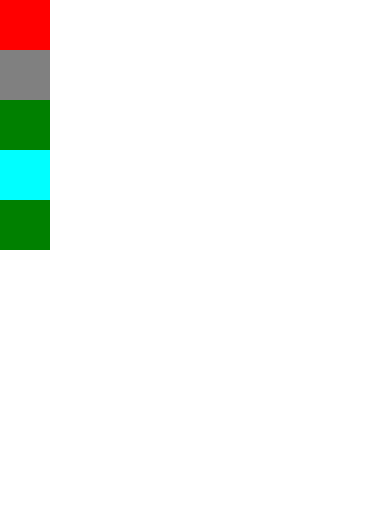
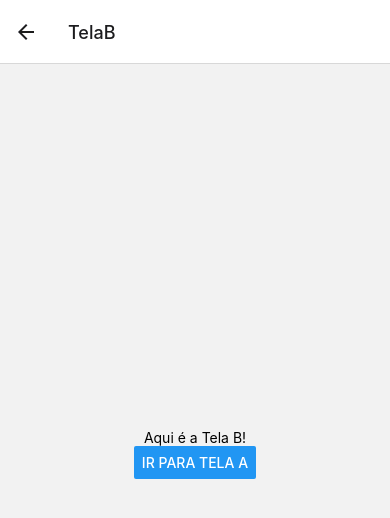
Before and after one commit to flavianarumi/topicos, a React Native app: screen /TelaB in a window 390 px wide. Shown: the top 518 px of the page. Built offline with nearby package versions, Linux system fonts and the light colour scheme.

Commit message:
add telas

```diff
--- a/App.js
+++ b/App.js
@@ -123,13 +123,26 @@
 // }
 
 // --------------------------------------------
+// import React from "react";
+// import { Text, View } from "react-native";
+// import FlexBox from "./componentes/FlexBox";
+// import styles from "./estilos";
+
+// export default function App() {
+//   return(
+//     <FlexBox/>
+//   )
+// }
+// --------------------------------------------
 import React from "react";
-import { Text, View } from "react-native";
-import FlexBox from "./componentes/FlexBox";
-import styles from "./estilos";
+import { Text, View, SafeAreaView } from "react-native";
+import { NavigationContainer } from "@react-navigation/native";
+import MyStack from "./Telas/MyStack";
 
-export default function App() {
-  return(
-    <FlexBox/>
-  )
-}
+export default props => (
+  <SafeAreaView style={{flex: 1}}>
+    <NavigationContainer>
+      <MyStack/>
+    </NavigationContainer>
+  </SafeAreaView>
+)
--- /dev/null
+++ b/Telas/MyStack.js
@@ -0,0 +1,37 @@
+import React from "react";
+// import TelaA from "./TelaA";
+// import TelaB from "./TelaB";
+import { View, Text, Button } from "react-native";
+import { createNativeStackNavigator } from "@react-navigation/native-stack";
+
+const Stack = createNativeStackNavigator()
+
+export default function MyStack() {
+    return (
+    <Stack.Navigator>
+        <Stack.Screen name="TelaA" component={TelaA} />
+        <Stack.Screen name="TelaB" component={TelaB} />
+    </Stack.Navigator>
+    );
+}
+
+function TelaA({ navigation }) {
+    return (
+        <View style={{ flex: 1, justifyContent: 'center', alignItems: 'center' }}>
+        <Text>Aqui é a Tela A!</Text>
+        <Button
+        title="Ir para Tela B"
+        onPress={() => navigation.navigate('TelaB')}
+        />
+        </View>
+    );
+}
+
+function TelaB({ navigation }) {
+    return (
+        <View style={{ flex: 1, justifyContent: 'center', alignItems: 'center' }}>
+        <Text>Aqui é a Tela B!</Text>
+        <Button title="Ir para Tela A" onPress={() => navigation.navigate('TelaA')} />
+        </View>
+    );
+}
--- /dev/null
+++ b/Telas/TelaA.js
@@ -0,0 +1,10 @@
+import React from "react";
+import TextoCentral from "./TextoCentral";
+
+export default props => {
+    return (
+        <TextoCentral corFundo='black'>
+            Tela A
+        </TextoCentral>
+    )
+}
--- /dev/null
+++ b/Telas/TelaB.js
@@ -0,0 +1,10 @@
+import React from "react";
+import TextoCentral from "./TextoCentral";
+
+export default props => {
+    return (
+        <TextoCentral corFundo='blue'>
+            Tela A
+        </TextoCentral>
+    )
+}
```
Also changed, not shown: Telas/TextoCentral.js (added, +21 -0 lines), package.json (+7 -1 lines), 1 other file (tests, documents, lock files or other folders).
